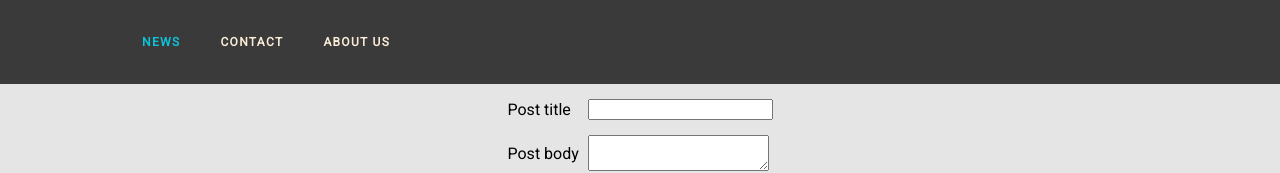
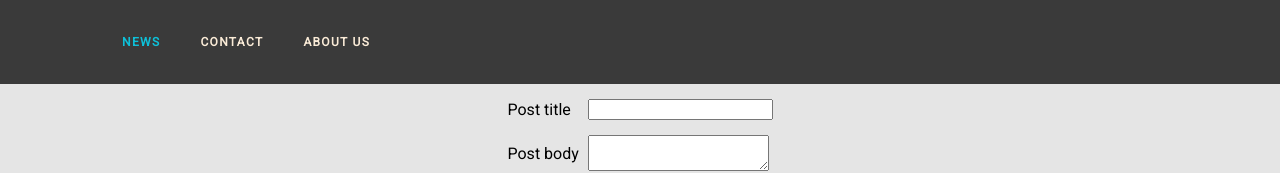
Before and after one commit to Bjornoya/blog, a React (Create React App) app: page / in a window 1280 px wide. Shown: the top 173 px of the page. Built offline with nearby package versions, Linux system fonts and the light colour scheme; no server answers.

Commit message:
Fixed padding in Header

```diff
--- a/src/components/Header/Header.module.scss
+++ b/src/components/Header/Header.module.scss
@@ -2,7 +2,7 @@
   display: flex;
   justify-content: space-between;
   align-items: center;
-  padding: 25px 122px;
+  padding: 25px 102px;
   background: #3A3A3A;
   color: #FDFDFD;
 }
```
